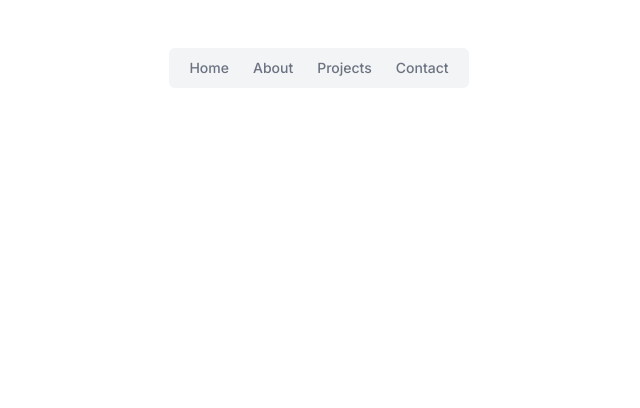
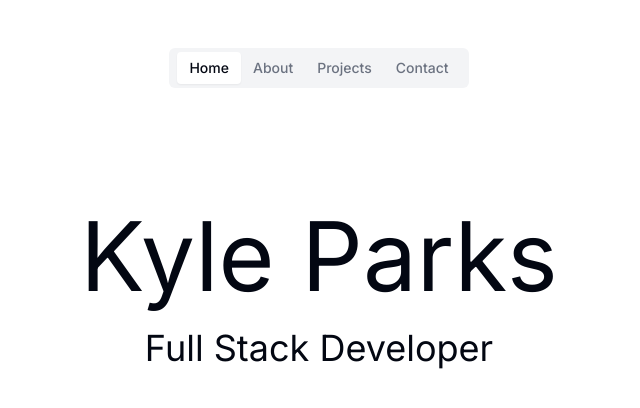
Before and after one commit to Goobber33/Portfolio-v4, a Next.js app: page / in a window 1280 px wide. Shown: the top 408 px of the page, without its empty margins (321-961 px from the left). Built offline with nearby package versions, Linux system fonts and the light colour scheme.

Commit message:
Changed file structure

```diff
--- a/app/page.tsx
+++ b/app/page.tsx
@@ -1,28 +1,13 @@
-import { Tabs, TabsContent, TabsList, TabsTrigger } from "@/components/ui/tabs"
+import React from 'react';
+import Navbar from "@/components/navbar";
+import HomeLayout from "./layout";
 
-export default function Home() {
+const HomePage = () => {
   return (
-    <div className="flex justify-center items-center p-12">
-      <Tabs defaultValue="account" className="w-[300px] flex flex-col">
-        <TabsList>
-          <TabsTrigger value="home">Home</TabsTrigger>
-          <TabsTrigger value="about">About</TabsTrigger>
-          <TabsTrigger value="projects">Projects</TabsTrigger>
-          <TabsTrigger value="contact">Contact</TabsTrigger>
-        </TabsList>
-        <TabsContent value="home" className="flex-grow flex justify-center items-center">
-          {/* Separate container for the h1 text */}
-          <div className="text-center p-28">
-            <h1 className="text-8xl whitespace-nowrap">
-              Kyle Parks
-            </h1>
-            <p className="text-4xl text-center p-6">
-              Full Stack Developer
-            </p>
-          </div>
-        </TabsContent>
-        <TabsContent value="about">Change your password here.</TabsContent>
-      </Tabs>
-    </div>
+    <HomeLayout>
+      <Navbar />
+    </HomeLayout>
   );
 }
+
+export default HomePage;
--- /dev/null
+++ b/components/navbar.tsx
@@ -0,0 +1,28 @@
+import { Tabs, TabsContent, TabsList, TabsTrigger } from "@/components/ui/tabs"
+
+export default function Navbar() {
+  return (
+    <div className="flex justify-center items-center p-12">
+      <Tabs defaultValue="home" className="w-[300px] flex flex-col">
+        <TabsList>
+          <TabsTrigger value="home">Home</TabsTrigger>
+          <TabsTrigger value="about">About</TabsTrigger>
+          <TabsTrigger value="projects">Projects</TabsTrigger>
+          <TabsTrigger value="contact">Contact</TabsTrigger>
+        </TabsList>
+        <TabsContent value="home" className="flex-grow flex justify-center items-center">
+          {/* Separate container for the h1 text */}
+          <div className="text-center p-28">
+            <h1 className="text-8xl whitespace-nowrap">
+              Kyle Parks
+            </h1>
+            <p className="text-4xl text-center p-6">
+              Full Stack Developer
+            </p>
+          </div>
+        </TabsContent>
+        <TabsContent value="about">Change your password here.</TabsContent>
+      </Tabs>
+    </div>
+  );
+}
```
